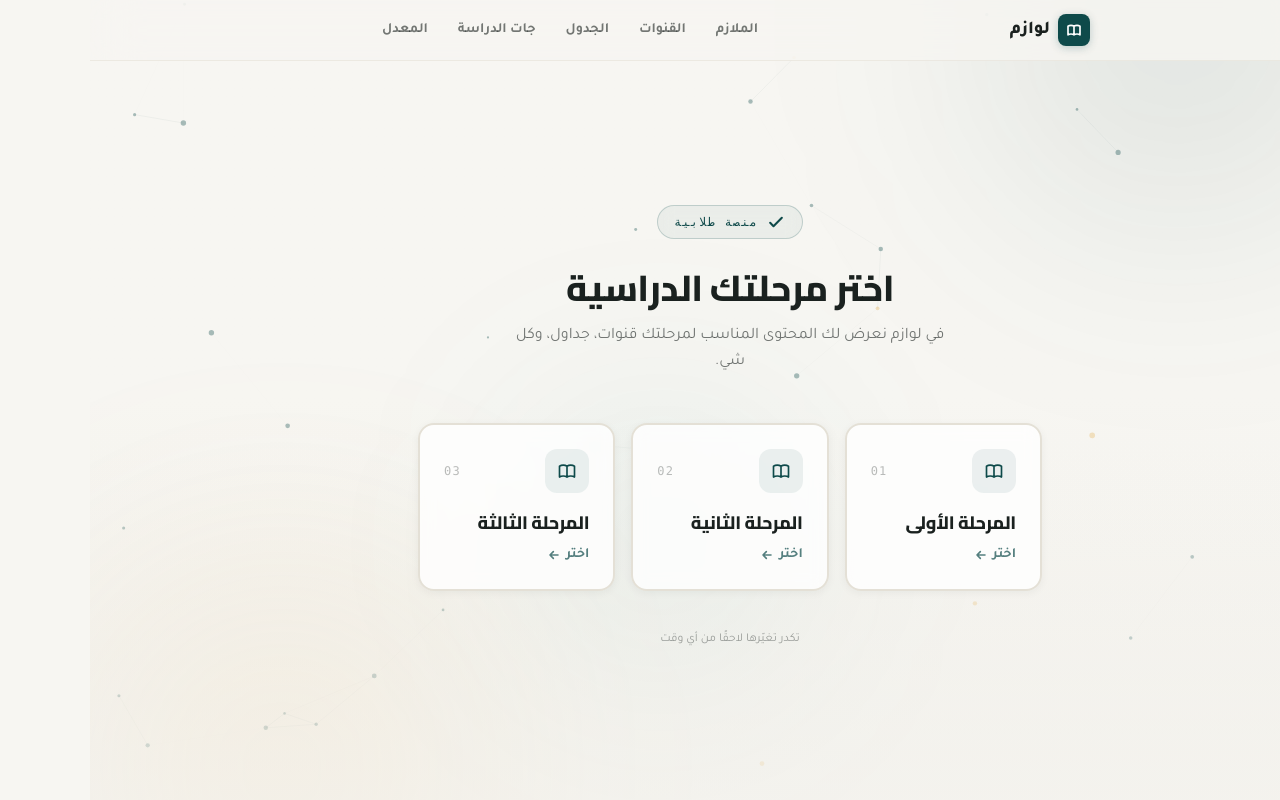
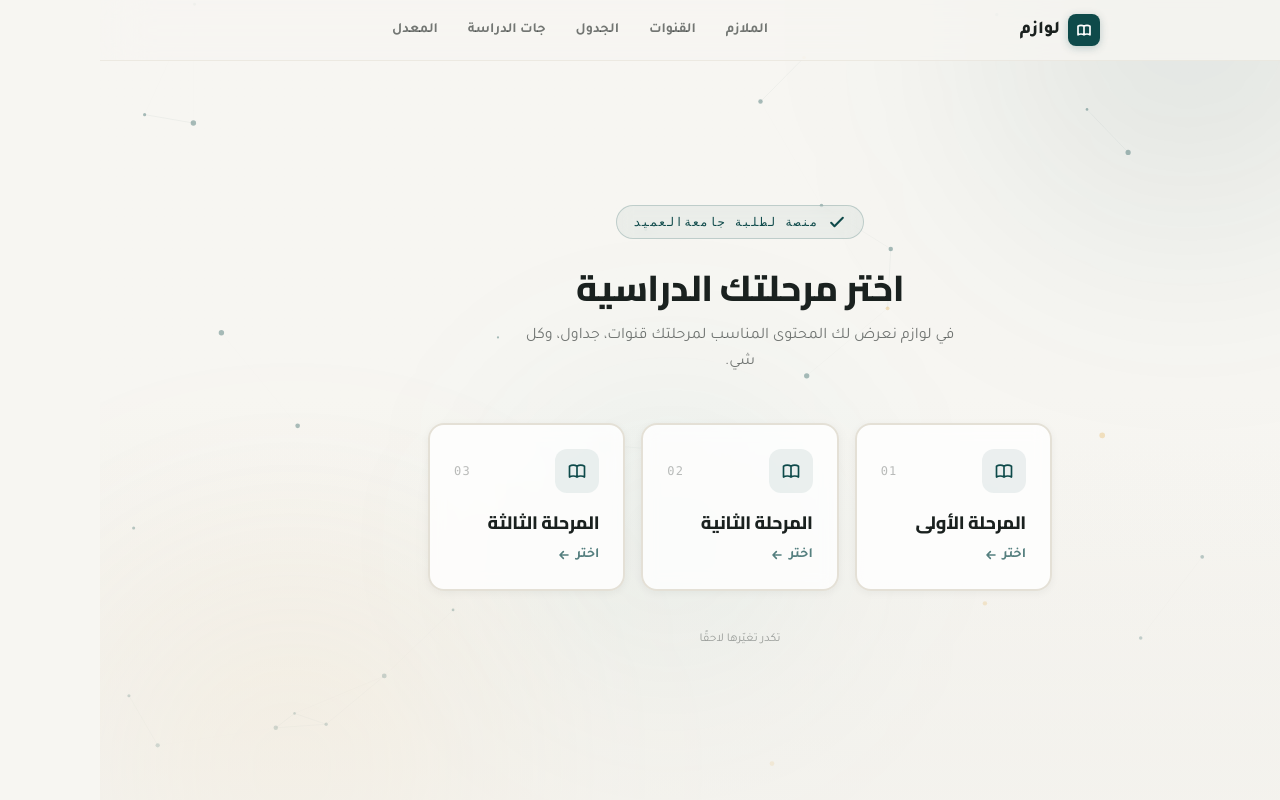
Before and after one commit to alimazon/lawazem-app, a Next.js app: page / in a window 1280 px wide. Built offline with nearby package versions, Linux system fonts and the light colour scheme.

Commit message:
المراحل 1-5: اختيار المرحلة، تبويب الملازم، رفع ملفات ومجلدات للقنوات، الجدول، جات الدراسة بالذكاء الاصطناعي

```diff
--- a/app/page.tsx
+++ b/app/page.tsx
@@ -163,7 +163,7 @@ export default function HomePage() {
           <div className="relative animate-slide-up">
             <span className="inline-flex items-center gap-2 rounded-full border border-teal/20 bg-teal/5 px-4 py-1.5 font-mono text-xs uppercase tracking-widest text-teal backdrop-blur-sm">
               <IconCheck />
-              منصة طلابية
+              منصة لطلبة جامعةالعميد
             </span>
           </div>
 
@@ -181,7 +181,7 @@ export default function HomePage() {
           </div>
 
           <p className="mt-10 text-xs text-ink/40 animate-slide-up" style={{ animationDelay: '400ms' }}>
-            تكدر تغيّرها لاحقًا من أي وقت
+            تكدر تغيّرها لاحقًا
           </p>
         </main>
       ) : (
```
Also changed, not shown: 1 other file (tests, documents, lock files or other folders).
